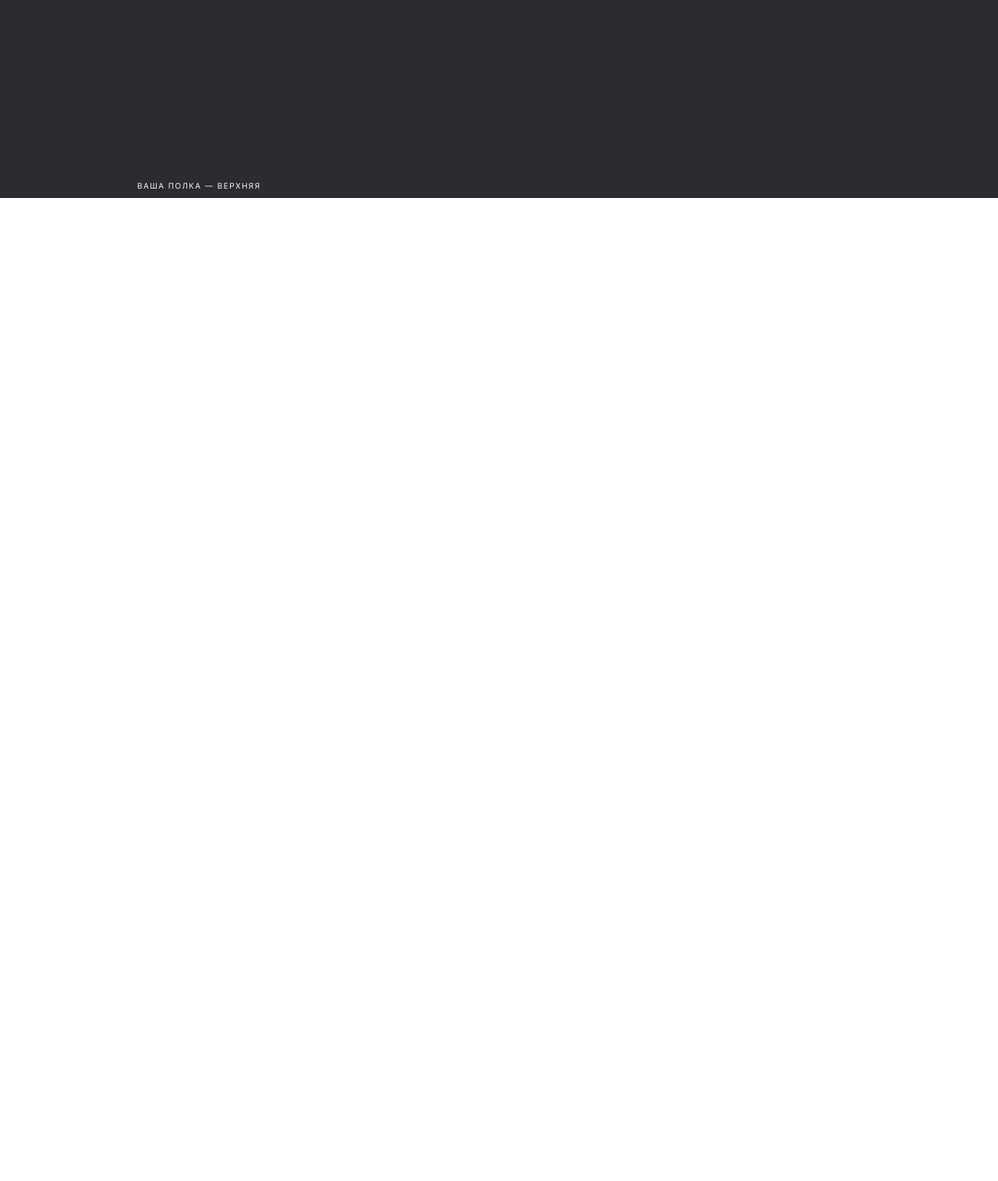
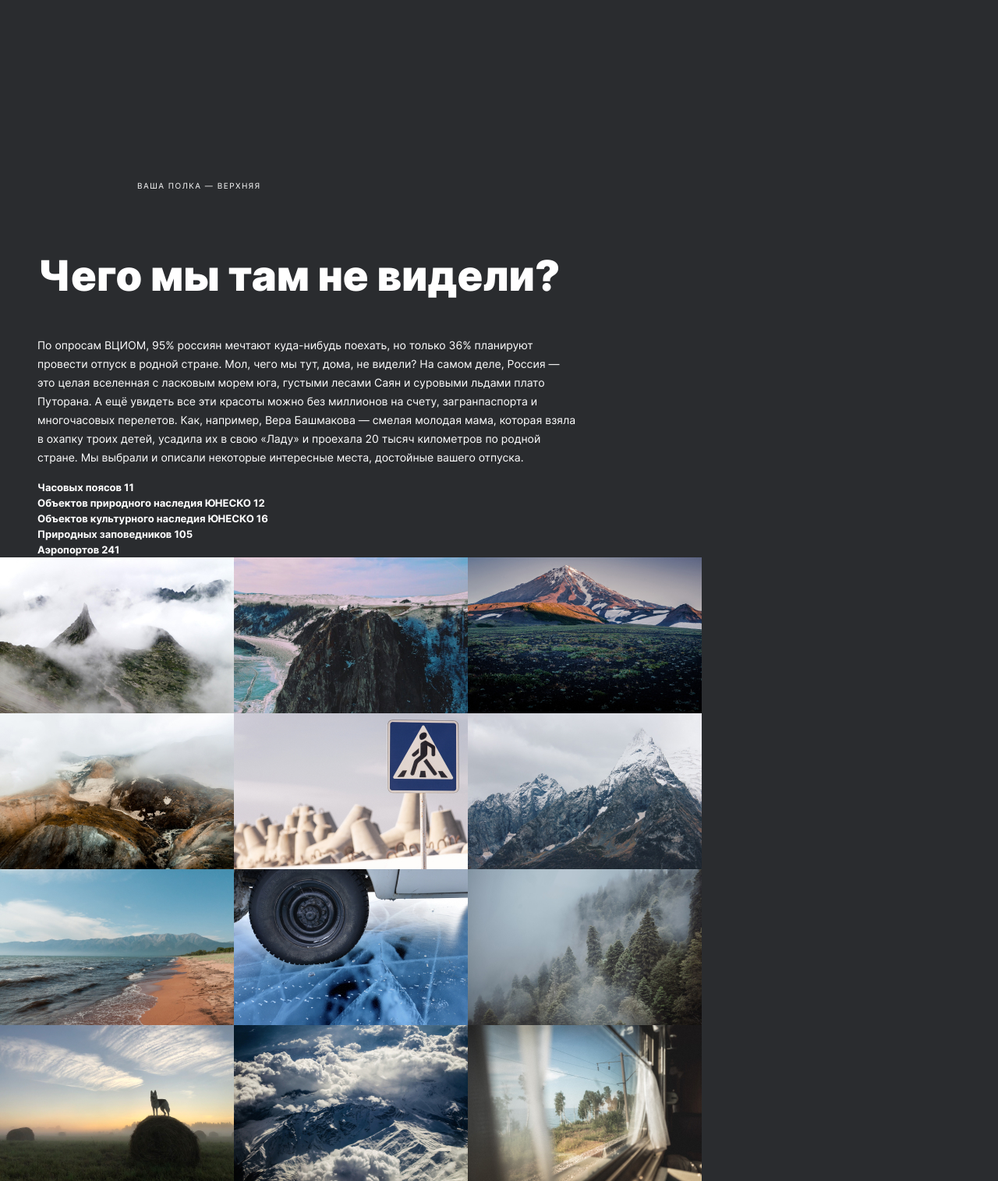
Before and after one commit to Erixvossa/russian-travel, a plain HTML site: page index.html in a window 1280 px wide. Shown: the part 854-2369 px from the top of the page at 78% size. Before the commit the page ends 1108 px from the top, so only its background shows below. Drawn offline with Linux system fonts and the light colour scheme.

Commit message:
grid-start

```diff
--- /dev/null
+++ b/blocks/intro/intro.css
@@ -0,0 +1,30 @@
+.intro__title {
+    font-family: Inter;
+    font-style: normal;
+    font-weight: 900;
+    font-size: 54px;
+    line-height: 59px;
+    margin: 80px 48px 0;
+}
+
+.intro__content-row {
+    font-family: Inter;
+    font-style: normal;
+    font-weight: normal;
+    font-size: 14px;
+    line-height: 24px;
+    margin: 48px auto 0 48px;
+    width: 692px;
+    height: 160px;
+}
+
+.intro__text {
+    font-family: Inter;
+    font-style: normal;
+    font-weight: bold;
+    font-size: 13px;
+    line-height: 20px;
+    margin: 24px auto 0 48px;
+    width: 383px;
+    min-height: 93px;
+}
--- /dev/null
+++ b/blocks/photo-grid/photo-grid.css
@@ -0,0 +1,14 @@
+.photo-grid {
+    display: grid;
+    grid-template-columns: repeat(3, 300px);
+    grid-template-rows: 200px 200px 200px 200px;
+}
+
+
+.photo-grid__item {
+    max-width: 100%;
+    max-height: 100%;
+    width: 100%;
+    height: 100%;
+    object-fit: cover;
+}
--- a/index.html
+++ b/index.html
@@ -31,11 +31,30 @@
 
 
             <div class="intro">
-
+                <h2 class="intro__title">Чего мы там не видели?</h2>
+                <p class="intro__content-row">По опросам ВЦИОМ, 95% россиян мечтают куда-нибудь поехать, но только 36% планируют провести отпуск в родной стране. Мол, чего мы тут, дома, не видели? На самом деле, Россия — это целая вселенная с ласковым морем юга, густыми лесами Саян и суровыми льдами плато Путорана. А ещё увидеть все эти красоты можно без миллионов на счету, загранпаспорта и многочасовых перелетов. Как, например, Вера Башмакова — смелая молодая мама, которая взяла в охапку троих детей, усадила их в свою «Ладу» и проехала 20 тысяч километров по родной стране. Мы выбрали и описали некоторые интересные места, достойные вашего отпуска.</p>
+                <p class="intro__text">Часовых поясов 11<br>
+                    Объектов природного наследия ЮНЕСКО 12<br>
+                    Объектов культурного наследия ЮНЕСКО 16<br>
+                    Природных заповедников 105<br>
+                    Аэропортов 241
+                </p>
             </div>
 
 
             <div class="photo-grid">
+                <img class="photo-grid__item" src="./images/Russia _ desktop + mobile/__item.jpg" alt="">
+                <img class="photo-grid__item" src="./images/Russia _ desktop + mobile/__item-1.jpg" alt="">
+                <img class="photo-grid__item" src="./images/Russia _ desktop + mobile/__item-2.jpg" alt="">
+                <img class="photo-grid__item" src="./images/Russia _ desktop + mobile/__item-3.jpg" alt="">
+                <img class="photo-grid__item" src="./images/Russia _ desktop + mobile/__item-4.jpg" alt="">
+                <img class="photo-grid__item" src="./images/Russia _ desktop + mobile/__item-5.jpg" alt="">
+                <img class="photo-grid__item" src="./images/Russia _ desktop + mobile/__item-6.jpg" alt="">
+                <img class="photo-grid__item" src="./images/Russia _ desktop + mobile/__item-7.jpg" alt="">
+                <img class="photo-grid__item" src="./images/Russia _ desktop + mobile/__item-8.jpg" alt="">
+                <img class="photo-grid__item" src="./images/Russia _ desktop + mobile/__item-9.jpg" alt="">
+                <img class="photo-grid__item" src="./images/Russia _ desktop + mobile/__item-10.jpg" alt="">
+                <img class="photo-grid__item" src="./images/Russia _ desktop + mobile/__item-11.jpg" alt="">
 
             </div>
 
@@ -74,4 +93,9 @@
 1) в фигме __lang андерлайн под RU на расстоянии в несколько пикселей. У меня сразу под. Как переместить ниже?
 2) в фигме все марджины меряются от символов в тексте, соответственно разночтение марджинов со страницей происходит. Как быть?
 
+
+
+
+
+Себе: вынести интро__контент-роу и текст отдельно, возможно через модифер
 -->
--- a/pages/index.css
+++ b/pages/index.css
@@ -3,3 +3,5 @@
 @import url(../blocks/page/page.css);
 @import url(../blocks/header/header.css);
 @import url(../blocks/lead/lead.css);
+@import url(../blocks/intro/intro.css);
+@import url(../blocks/photo-grid/photo-grid.css);
```
Also changed, not shown: images/Russia _ desktop + mobile/__item-1.jpg (added), images/Russia _ desktop + mobile/__item-10.jpg (added), images/Russia _ desktop + mobile/__item-11.jpg (added), images/Russia _ desktop + mobile/__item-2.jpg (added), images/Russia _ desktop + mobile/__item-3.jpg (added), images/Russia _ desktop + mobile/__item-4.jpg (added), images/Russia _ desktop + mobile/__item-5.jpg (added), images/Russia _ desktop + mobile/__item-6.jpg (added), images/Russia _ desktop + mobile/__item-7.jpg (added), images/Russia _ desktop + mobile/__item-8.jpg (added), images/Russia _ desktop + mobile/__item-9.jpg (added), images/Russia _ desktop + mobile/__item.jpg (added).
